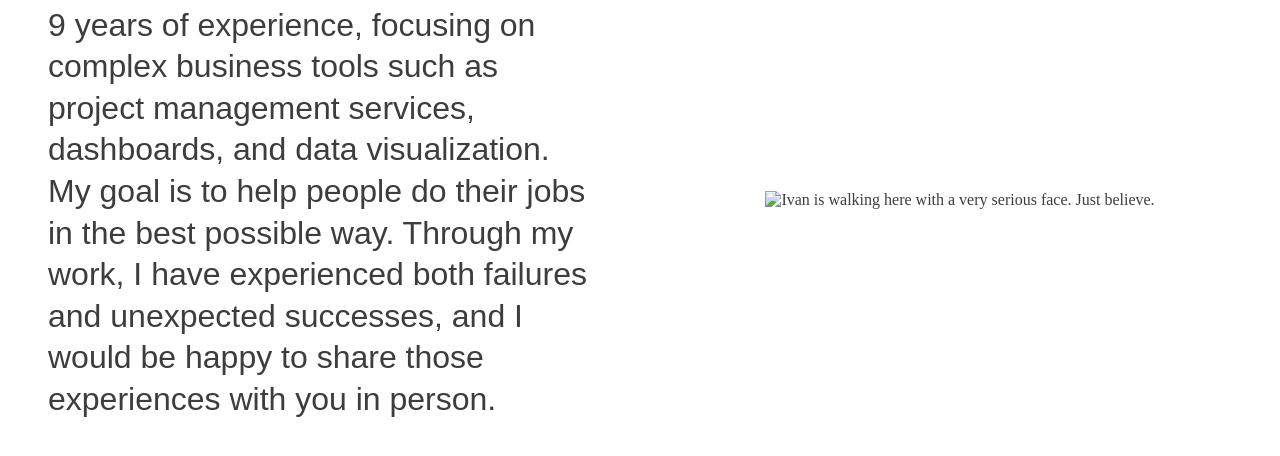
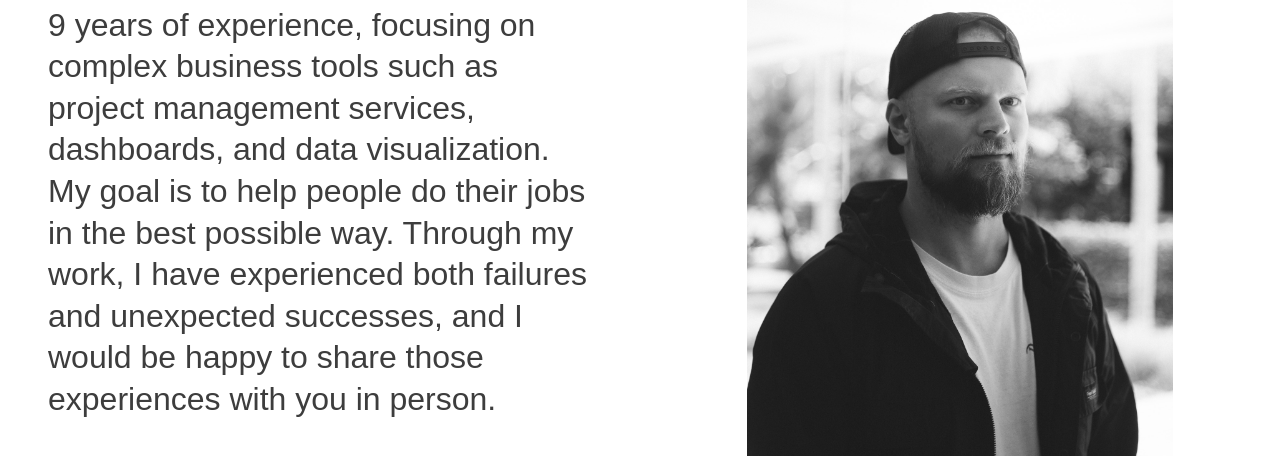
Before and after one commit to ivan-nthng/cheremisin.co.uk, a plain HTML site: page index.html in a window 1280 px wide. Shown: the part 200-656 px from the top of the page. Drawn offline with Linux system fonts and the light colour scheme; a web font is replaced by a local one.

Commit message:
Overall layout done

```diff
--- a/style.css
+++ b/style.css
@@ -491,6 +491,11 @@ body {
         margin-top: 2vh;
     }
 
+    .graphics {
+        display: flex;
+        align-items: center;
+    }
+
 
 }
 
@@ -564,8 +569,10 @@ a:hover {
 }
 
 .portrait-face {
-    max-height: 80vh;
-    width: 100%;
+    max-width: 80vw;     /* Fit image within the viewport width */
+    max-height: 80vh;    /* Fit image within the viewport height */
+    width: auto;          /* Maintain aspect ratio */
+    height: auto;
 }
 
 ul {
--- a/typography.css
+++ b/typography.css
@@ -72,3 +72,18 @@ h4 {
     line-height: 1.6;
     font-family: ballinger, sans-serif;
 }
+}
+
+@media (max-width: 1160px) {
+    p {
+        font-size: 1.2rem;
+        line-height: 1.5;
+    }
+  }
+
+  @media (max-height: 730px) {
+    p {
+        font-size: 1.2rem;
+        line-height: 1.5;
+    }
+  }
```
Also changed, not shown: img/ivan-4.jpg (deleted), img/ivan.jpg (added).
